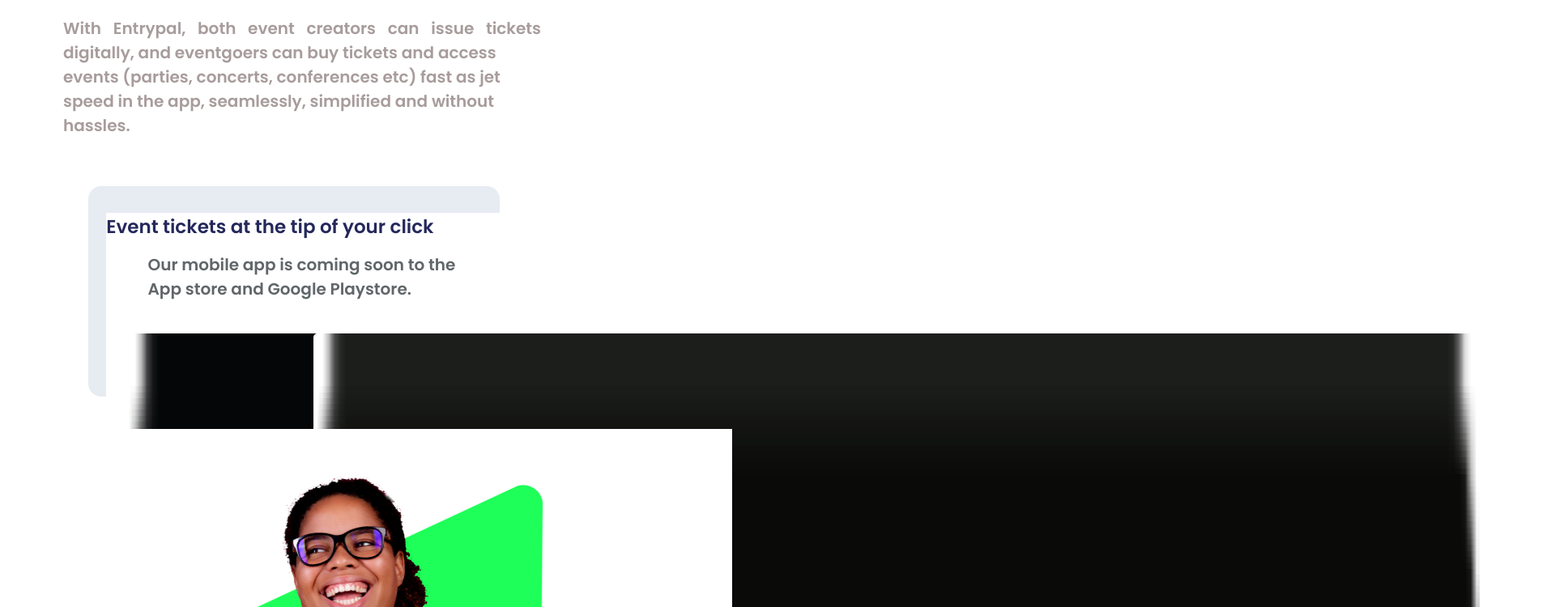
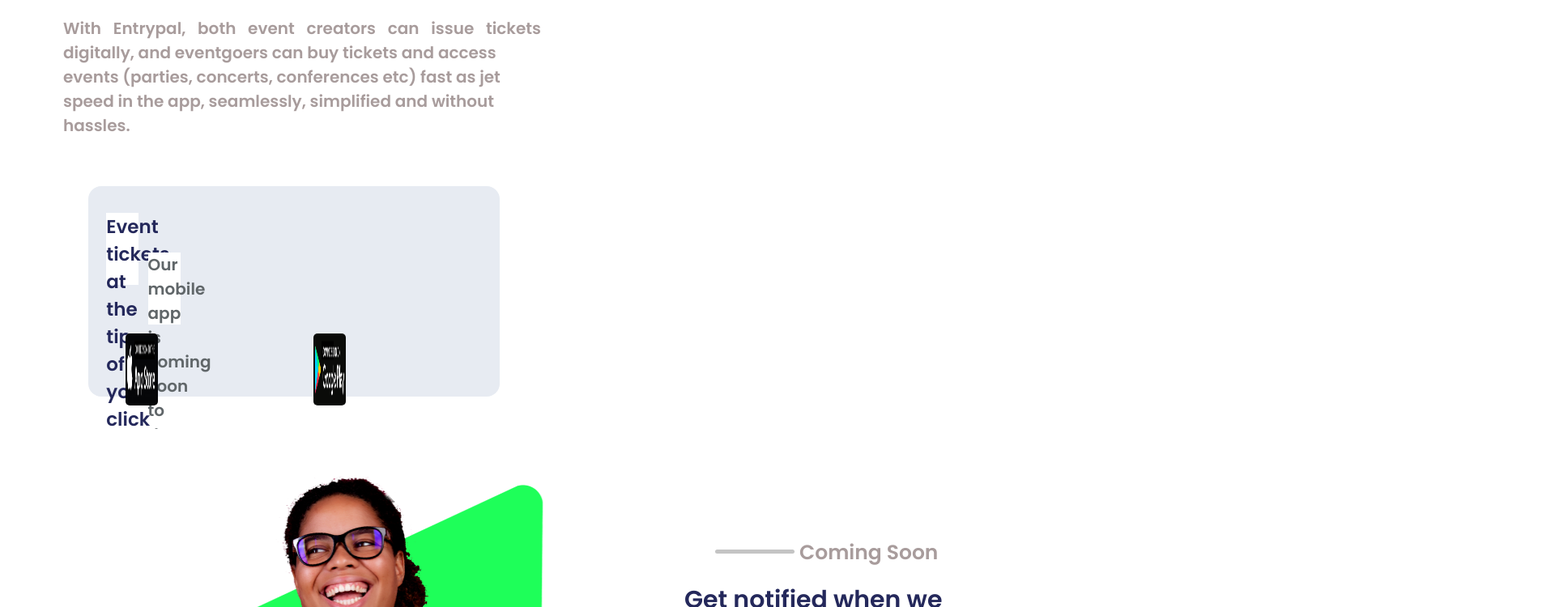
Before and after one commit to Vinzanogbu/entrypal, a plain HTML site: page index.html in a window 1280 px wide. Shown: the part 350-1100 px from the top of the page at 81% size, 1920 px wide, since content can reach past the window. Drawn offline with Linux system fonts and the light colour scheme.

Commit message:
Update style.css

```diff
--- a/style.css
+++ b/style.css
@@ -3,8 +3,8 @@
     box-sizing: border-box;
     padding: 0px;
     position: relative;
-    width: 1440px;
-    height: 7089px;
+    width: 40px;
+    height: 89px;
     background: #FFFFFF;
 }
 
```
